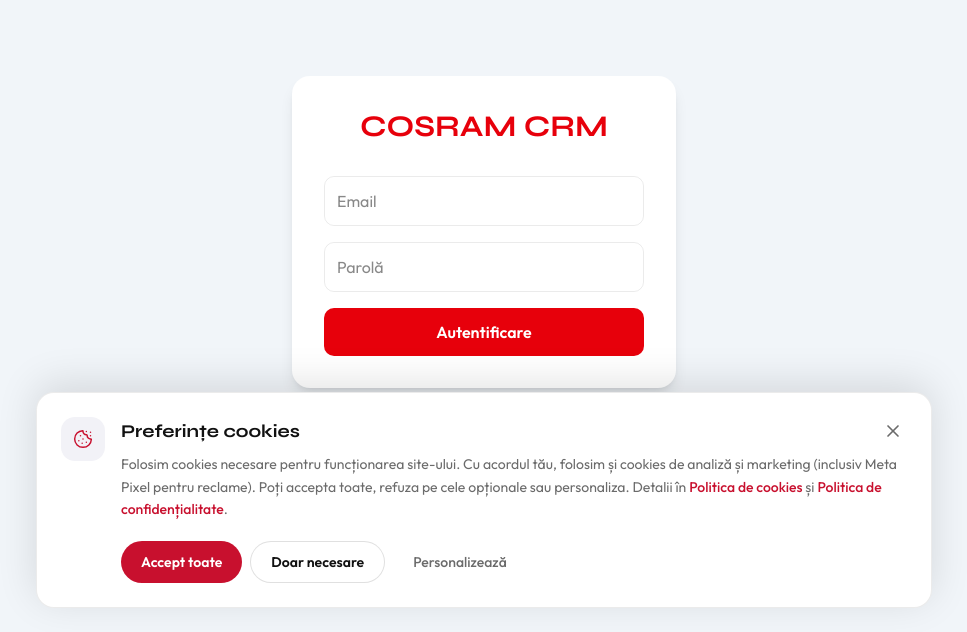
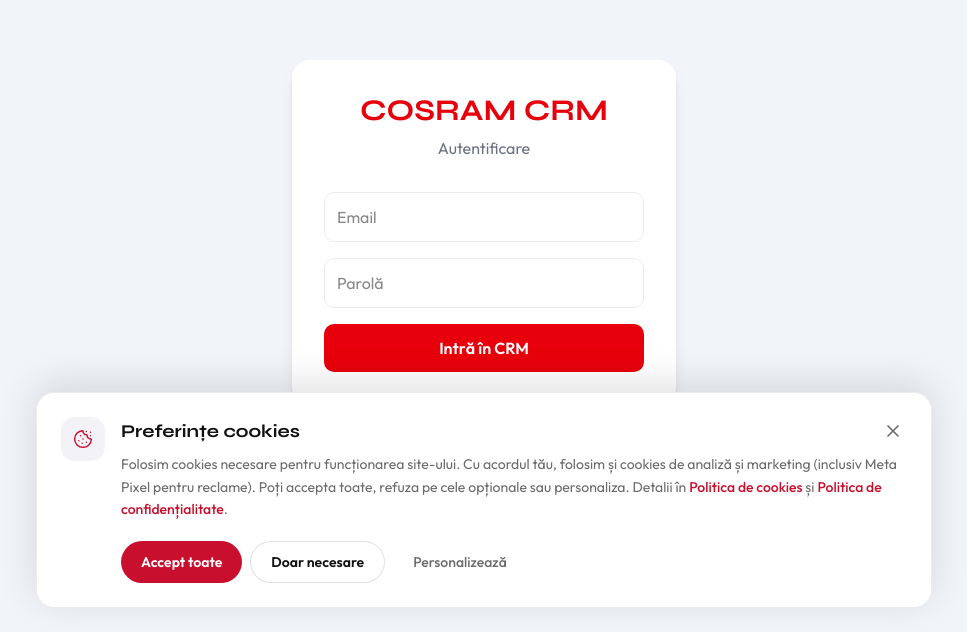
Before and after one commit to backstagelevelone-crypto/cosram-auto, a Next.js app in the folder cosram-auto-main/: page /crm/login in a window 1280 px wide. Shown: the part 168-800 px from the top of the page, without its empty margins (156-1123 px from the left). Built offline with nearby package versions, Linux system fonts and the light colour scheme; no server answers.

Commit message:
Update page.tsx

```diff
--- a/cosram-auto-main/src/app/crm/login/page.tsx
+++ b/cosram-auto-main/src/app/crm/login/page.tsx
@@ -2,7 +2,7 @@
 
 import { FormEvent, useState } from "react";
 import { useRouter } from "next/navigation";
-import { supabase } from "@/lib/supabase";
+import { supabaseBrowser } from "@/lib/supabase-browser";
 
 export default function LoginPage() {
   const router = useRouter();
@@ -18,7 +18,7 @@ export default function LoginPage() {
     setLoading(true);
     setError("");
 
-    const { error } = await supabase.auth.signInWithPassword({
+    const { error } = await supabaseBrowser.auth.signInWithPassword({
       email,
       password,
     });
@@ -40,6 +40,10 @@ export default function LoginPage() {
           COSRAM CRM
         </h1>
 
+        <p className="mt-2 text-center text-gray-500">
+          Autentificare
+        </p>
+
         <form onSubmit={handleLogin} className="mt-8 space-y-4">
           <input
             type="email"
@@ -58,15 +62,17 @@ export default function LoginPage() {
           />
 
           {error && (
-            <p className="text-sm text-red-600">{error}</p>
+            <p className="text-sm text-red-600">
+              {error}
+            </p>
           )}
 
           <button
             type="submit"
             disabled={loading}
-            className="w-full rounded-lg bg-red-600 p-3 text-white font-semibold"
+            className="w-full rounded-lg bg-red-600 p-3 text-white font-semibold disabled:opacity-50"
           >
-            {loading ? "Se conectează..." : "Autentificare"}
+            {loading ? "Se conectează..." : "Intră în CRM"}
           </button>
         </form>
       </div>
```
